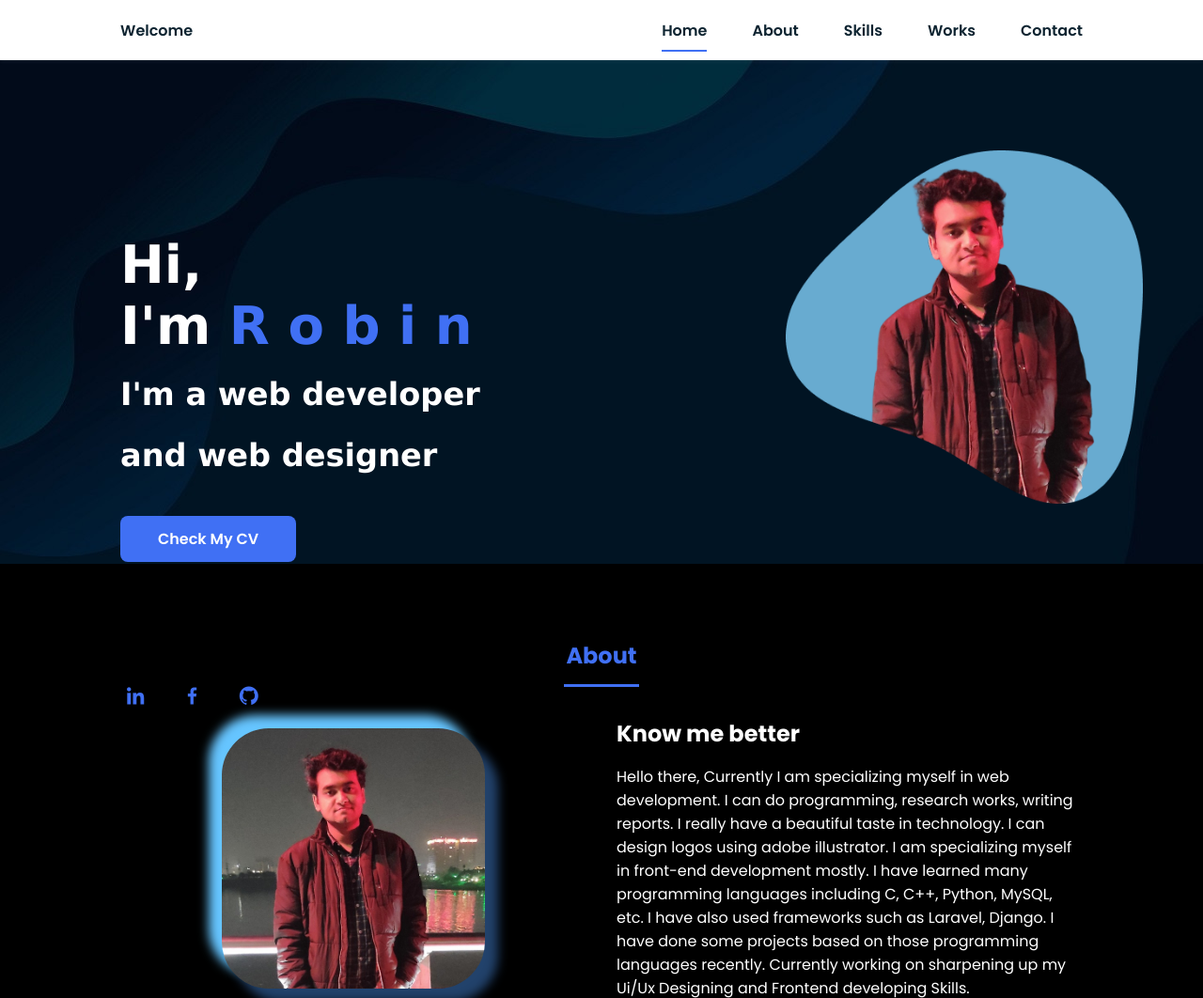
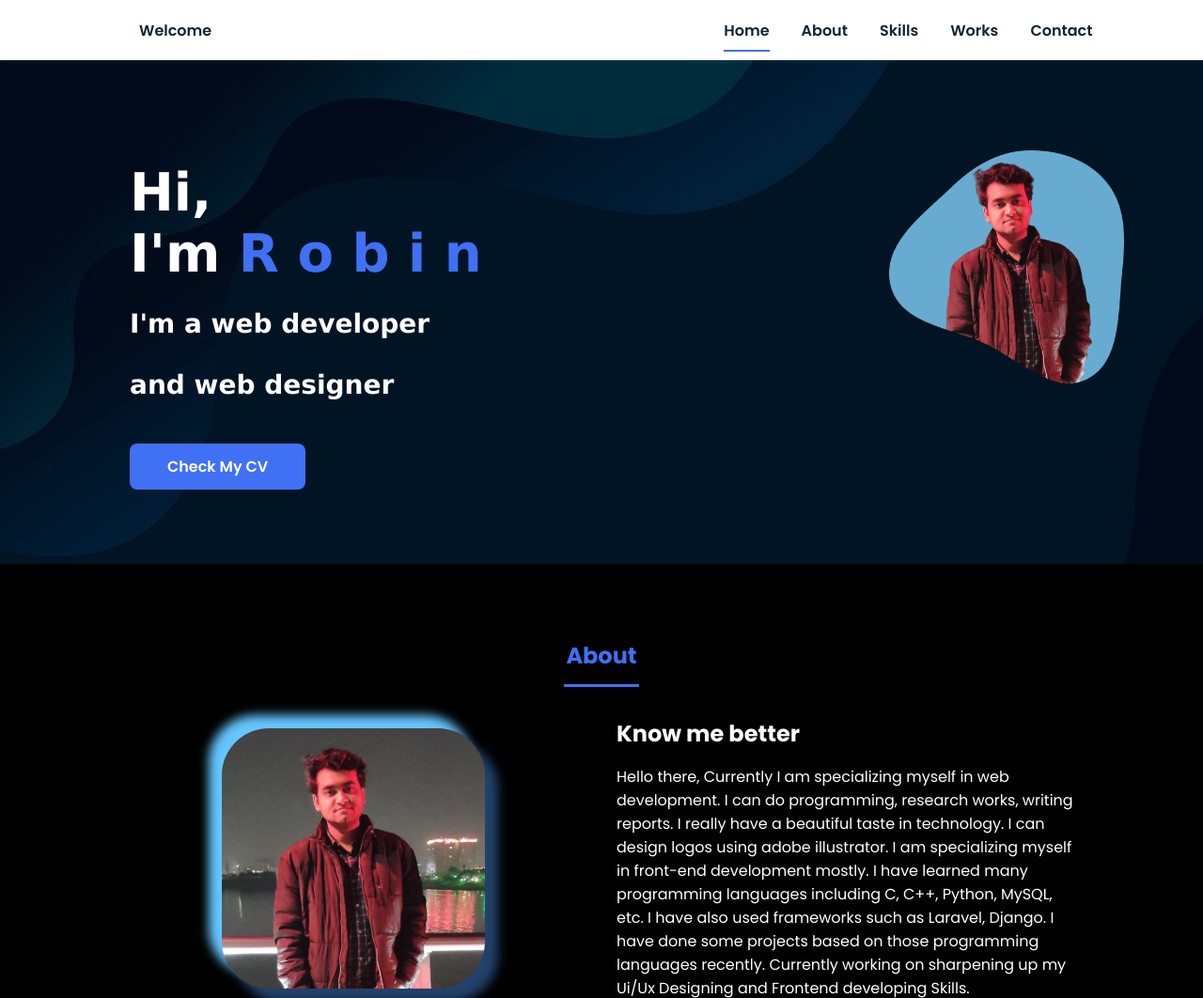
Before and after one commit to robinrakibul/Portfolio, a PHP site: page / in a window 1280 px wide. Shown: the top 1062 px of the page at 94% size. Run offline with PHP 8.4, Linux system fonts and the light colour scheme.

Commit message:
Padding and Margin fixed

```diff
--- a/css/styles.css
+++ b/css/styles.css
@@ -88,8 +88,7 @@ img{
   grid-template-columns: 100%;
   grid-column-gap: 2rem;
   width: calc(100% - 2rem);
-  margin-left: 1rem;
-  margin-right: 1rem;
+  margin-right: 0rem;
 }
 
 .l-header{
@@ -143,6 +142,7 @@ img{
   background-color: #4070F4;
 }
 .nav_logo{
+  margin-left: 20px;
   color: #0E2431;
 }
 .nav_toggle{
@@ -174,6 +174,9 @@ img{
 }
 .home_data{
   align-self: center;
+  margin-left: 10px;
+  margin-top: 20px;
+
 }
 .home_title{
   font-size: var(--big-font-size);
@@ -429,7 +432,8 @@ img{
     padding-top: 0;
   }
   .nav_item{
-    margin-left: 3rem;
+    margin-left: 2rem;
+    padding-left: 0.5%;
     margin-bottom: 0;
   }
   .nav_toggle{
@@ -440,7 +444,7 @@ img{
   }
 
   .home{
-    height: 100vh;
+    height: 5vh;
   }
   .home_data{
     align-self: flex-end;
@@ -456,8 +460,9 @@ img{
     margin-right: 2rem;
   }
   .home_img{
-    width: 380px;
-    bottom: 15%;
+    height: 250px;
+    width: 250px;
+    margin-right: 20px;
   }
   .home_img:hover{
     animation: pulse;
@@ -574,6 +579,7 @@ textarea{
   }
   .home_img{
     right: 5%;
+    position: absolute;
   }
 }
 .contact_container{
--- a/index.html
+++ b/index.html
@@ -45,7 +45,7 @@
                         <span class="home_title-color">i</span>
                         <span class="home_title-color">n</span>
                         <br>
-                        <span style="font-size: 60%; font-family:Verdana, Geneva, Tahoma, sans-serif;">
+                        <span style="font-size: 50%; font-family:Verdana, Geneva, Tahoma, sans-serif;">
                             I'm a web developer <br>
                             and web designer
                         </span>
@@ -55,11 +55,11 @@
                     <a href="cv.html" class="button">Check My CV</a>
                 </div>
 
-                <div class="home_social">
+                <!-- <div class="home_social">
                     &nbsp <a href="https://www.linkedin.com/in/robinrakibul/"target="_blank"  class="home_social-icon"><i class='bx bxl-linkedin'></i></a>
                     &nbsp <a href="https://facebook.com/robinrakibul" target="_blank" class="home_social-icon"><i class='bx bxl-facebook' ></i></a>
                     &nbsp <a href="https://github.com/robinrakibul" target="_blank" class="home_social-icon"><i class='bx bxl-github' ></i></a>
-                </div>
+                </div> -->
 
                 <div class="home_img">
                     <img src="img/image.png" alt="">
```
Also changed, not shown: sitemap.xml (added, +22 -0 lines).
